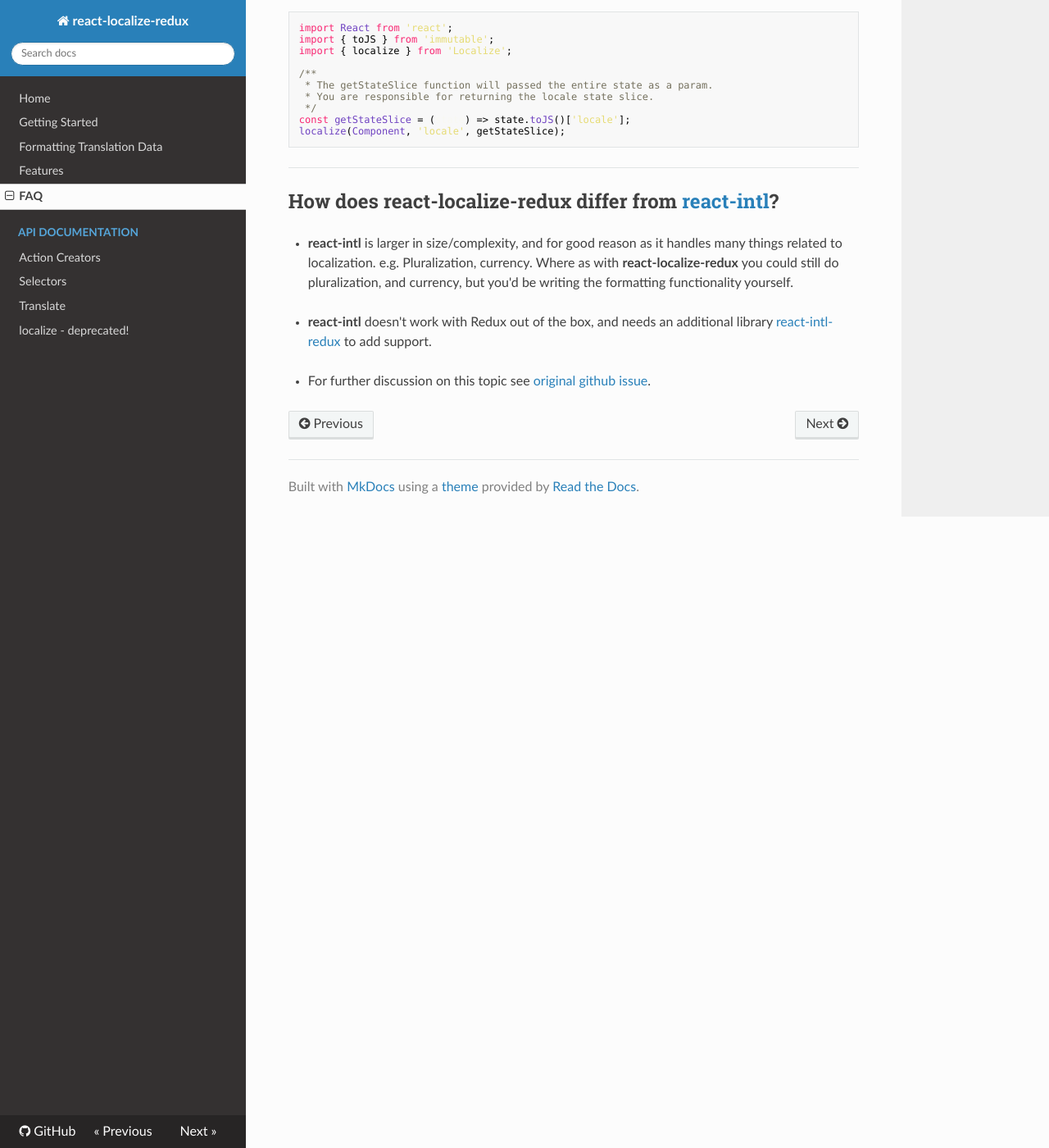
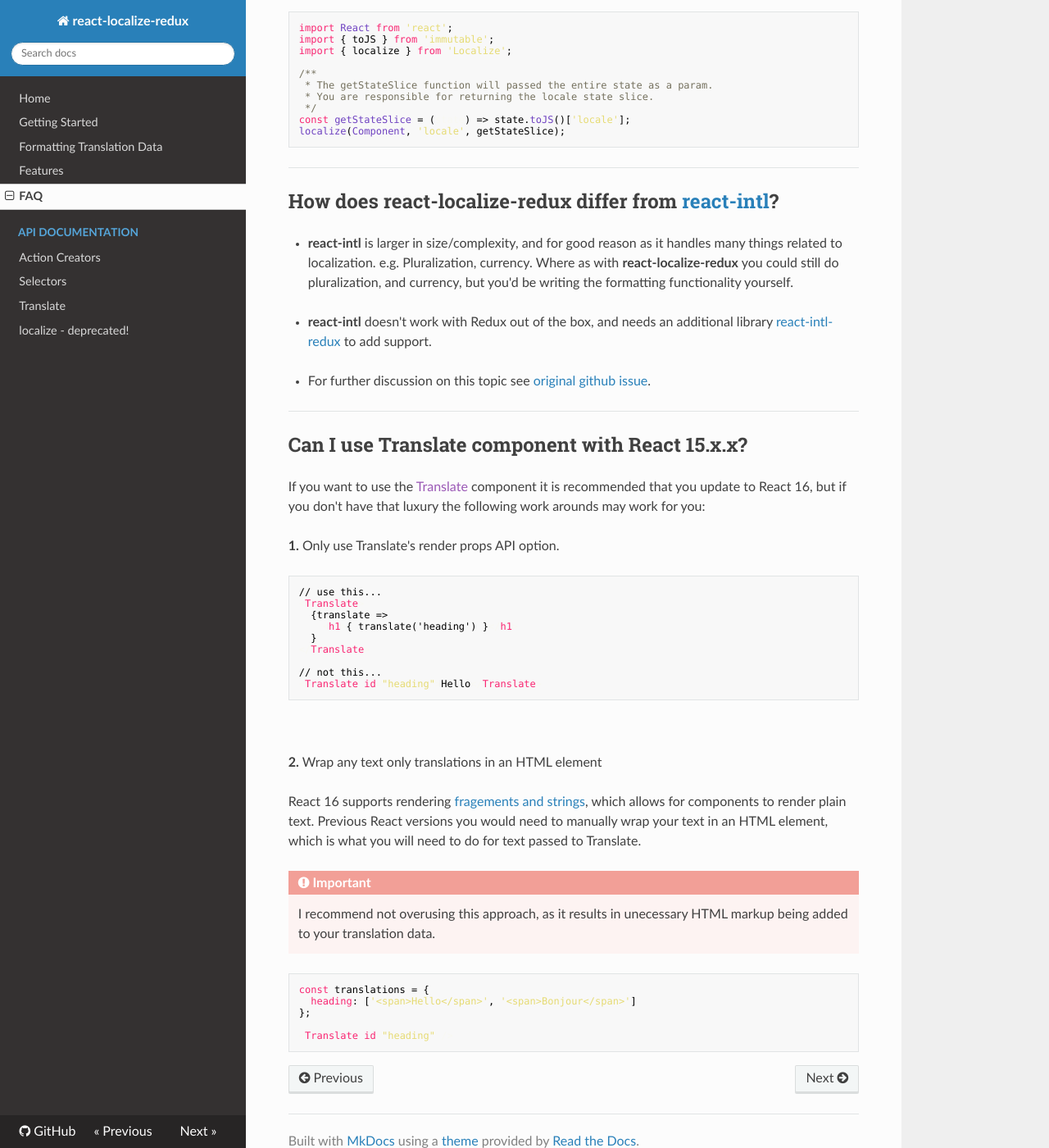
Before and after one commit to ryandrewjohnson/react-localize-redux, an MkDocs documentation site: the page built from docs/faq.md, in a window 1280 px wide and 1400 px high, scrolled down 3132 px. Shown: the whole window at 82% size. Built offline with MkDocs 1.6.1, drawn with Linux system fonts in a browser that asks for light colours; nearby versions of some CDN libraries; old or Windows-style settings are respelled for this version of MkDocs.

Commit message:
update react peerDependency to v16 and update docs with info on using older react versions

````diff
--- a/docs/faq.md
+++ b/docs/faq.md
@@ -181,3 +181,44 @@
 <br/>
 <br/>
 * For further discussion on this topic see [original github issue](https://github.com/ryandrewjohnson/react-localize-redux/issues/21).
+
+
+---------------
+
+## Can I use Translate component with React 15.x.x?
+
+If you want to use the [Translate]() component it is recommended that you update to React 16, but if you don't have that luxury the
+following work arounds may work for you:
+
+**1.** Only use Translate's render props API option.
+
+```html
+// use this...
+<Translate>
+  {translate =>
+    <h1>{ translate('heading') }</h1>
+  }
+</Translate>
+
+// not this...
+<Translate id="heading">Hello</Translate>
+```
+
+<br/>
+
+**2.** Wrap any text only translations in an HTML element
+
+React 16 supports rendering [fragements and strings](https://reactjs.org/blog/2017/09/26/react-v16.0.html#new-render-return-types-fragments-and-strings), which allows for components to render plain text. Previous React versions you would need to manually wrap your text in an HTML element, which is what you will need to do for text passed to Translate.
+
+<div class="admonition error">
+  <p class="first admonition-title">Important</p>
+  <p class="last">I recommend not overusing this approach, as it results in unecessary HTML markup being added to your translation data.</p>
+</div>
+
+```js
+const translations = {
+  heading: ['<span>Hello</span>', '<span>Bonjour</span>']
+};
+
+<Translate id="heading" />
+```
--- a/package.json
+++ b/package.json
@@ -57,7 +57,7 @@
   },
   "homepage": "https://github.com/ryandrewjohnson/react-localize-redux#readme",
   "peerDependencies": {
-    "react": "^15.0.0 || ^16.0.0",
+    "react": "^16.0.0",
     "react-redux": "^4.3.0 || ^5.0.0",
     "redux": "^3.0.0"
   },
````
Also changed, not shown: README.md (+13 -0 lines), docs/index.md (+12 -0 lines).
